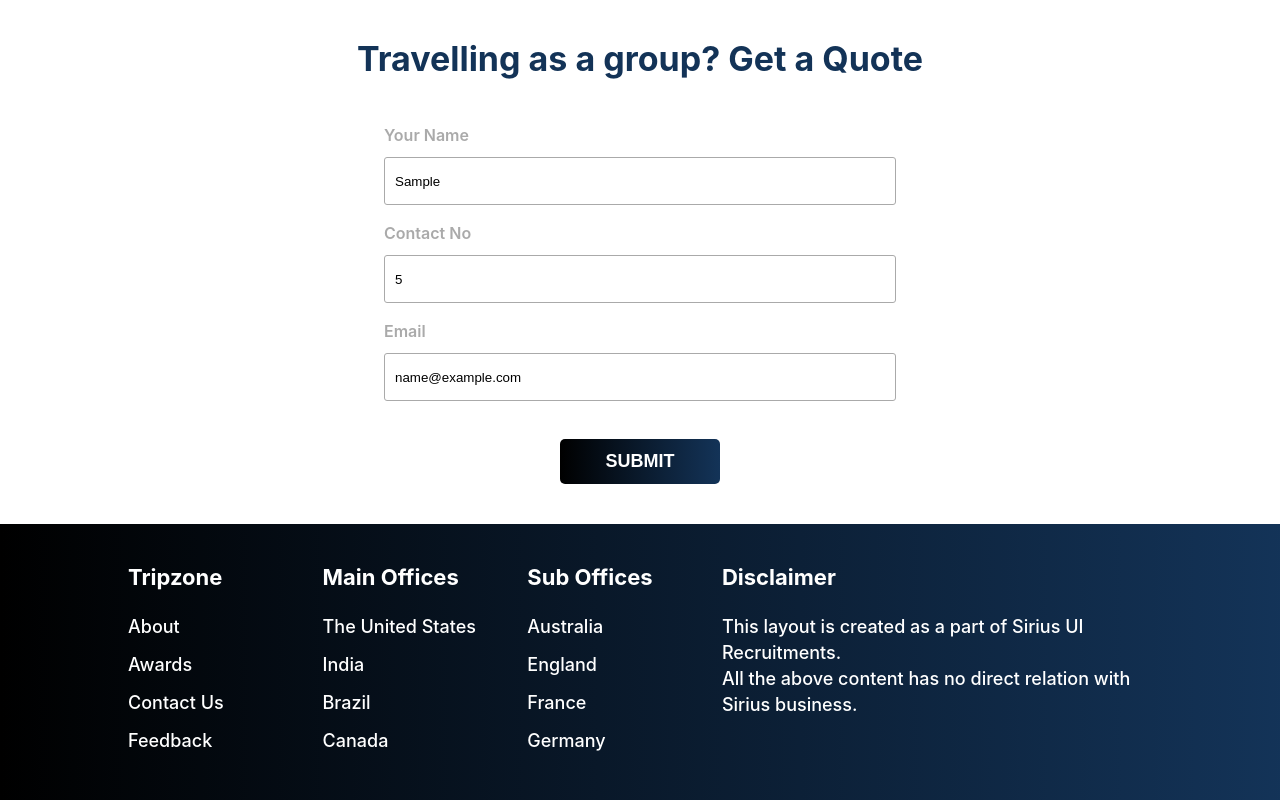
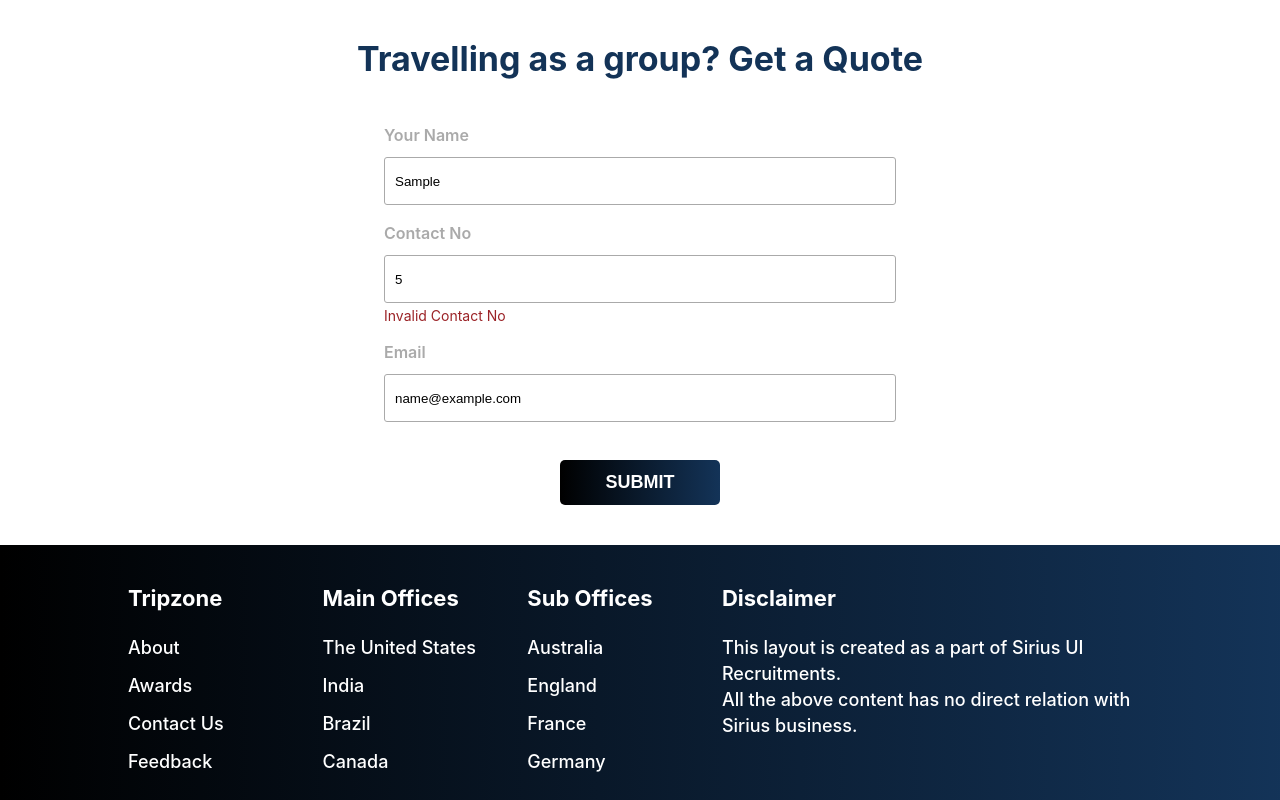
Before and after one commit to ashoksubramanium98/travellingclientapp, a React (Create React App) app: page / in a window 1280 px wide. Both pictures are taken after typing "Sample", "5", "name@example.com" into the empty fields and a click on the button "SUBMIT". Shown: the part 1520-2320 px from the top of the page. Built offline with nearby package versions, Linux system fonts and the light colour scheme; no server answers.

Commit message:
#Fix quote warning

```diff
--- a/src/Components/LandingPage/quote.js
+++ b/src/Components/LandingPage/quote.js
@@ -27,9 +27,9 @@
             <QuoteTitle>Travelling as a group? Get a Quote</QuoteTitle>
             <QuoteInnerContainer>
                 <FormContainer>
-                    <Input status={formStatus} label={'Your Name'} value={name} onChange={e => setName(e.target.value)} />
-                    <Input status={formStatus} label={'Contact No'} value={phoneNo} method={'number'} maxLength={10} onChange={e => setPhoneNo(e.target.value)} />
-                    <Input status={formStatus} label={'Email'} value={email} onChange={e => setEmail(e.target.value)} />
+                    <Input status={formStatus} label={'Your Name'} value={name} onChange={e => {setName(e.target.value); setFormStatus('')}} />
+                    <Input status={formStatus} label={'Contact No'} value={phoneNo} method={'number'} maxLength={10} onChange={e => {setPhoneNo(e.target.value); setFormStatus('')}} />
+                    <Input status={formStatus} label={'Email'} value={email} method={'email'} onChange={e => {setEmail(e.target.value); setFormStatus('')}} />
                     {formStatus && <SuccessMessage>We hear you! We will get back to you for planning your vacation.</SuccessMessage>}
                 </FormContainer>
                 <Button onClick={handleForm}>SUBMIT</Button>
--- a/src/Components/Ui/Input/index.js
+++ b/src/Components/Ui/Input/index.js
@@ -22,6 +22,14 @@
     :hover{
         border: 1px solid #133357;
     }
+    ::-webkit-outer-spin-button,
+    ::-webkit-inner-spin-button {
+        -webkit-appearance: none;
+        margin: 0;
+    }
+    [type=number] {
+        -moz-appearance: textfield;
+    }
     :focus{
         outline: none;
         border: 1px solid #133357;
@@ -31,9 +39,16 @@
     }
 `;
 
-export const Input = ({label, value, method, maxLength, placeholder, onChange, required}) => (
-    <InputContainer>
-        {label && <Label>{label}{required && <span style={{color: 'red', marginLeft: '2px'}}>*</span>}</Label>}
-        <InputField value={value} maxLength={maxLength} type={method} placeholder={(placeholder && placeholder.length > 0) ? placeholder : `Enter the ${label}`} onChange={onChange} required={required} />
-    </InputContainer>
-);
+export const Input = ({status, label, value, method, maxLength, placeholder, onChange, required}) => {
+    let emailRegex = /^[a-zA-Z0-9._%+-]+@[a-zA-Z0-9.-]+\.[a-zA-Z]{2,}$/;
+    return(
+        <InputContainer>
+            {label && <Label>{label}{required && <span style={{color: '#9b2226', marginLeft: '2px'}}>*</span>}</Label>}
+            <InputField value={value} maxLength={maxLength} type={method} placeholder={(placeholder && placeholder.length > 0) ? placeholder : `Enter the ${label}`} onChange={onChange} required={required} />
+            {(status === false) && ((value === '') ? <p style={{color: '#9b2226', fontSize: 14, margin: '4px 0 0 0'}}>{label} is required</p>
+                : ((method === 'number') ? ((value.length === maxLength) ? '' : <p style={{color: '#9b2226', fontSize: 14, margin: '4px 0 0 0'}}>Invalid {label}</p>)
+                : ((method === 'email') ? (emailRegex.test(value) ? '' : <p style={{color: '#9b2226', fontSize: 14, margin: '4px 0 0 0'}}>Invalid {label}</p>) : '')
+            ))}
+        </InputContainer>
+    );
+};
```
